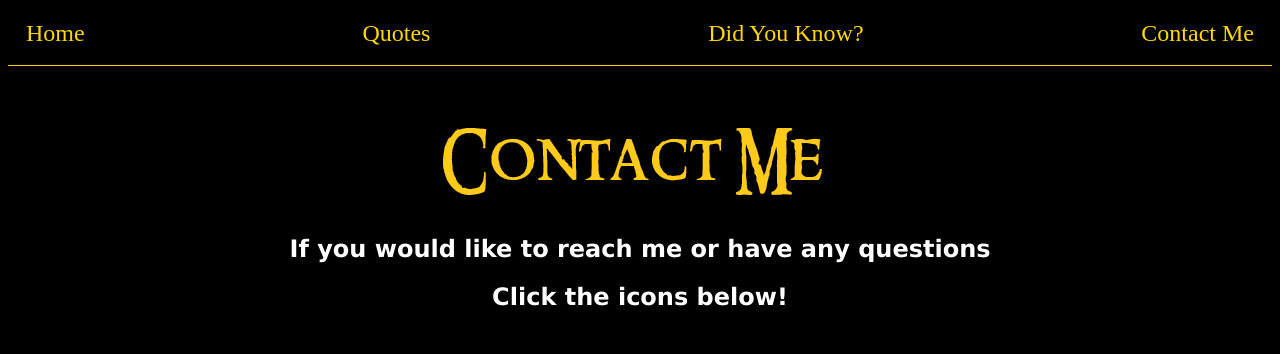
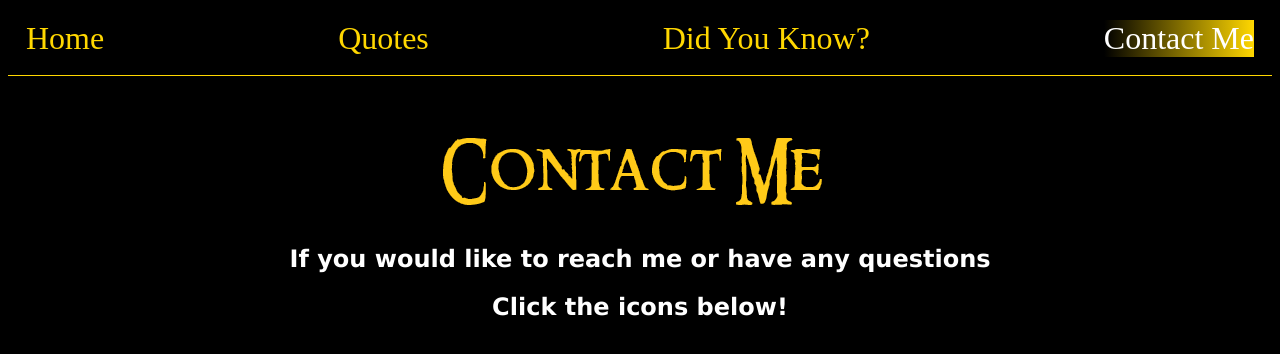
Before and after one commit to JacobHocker/react-phase-2-project, a React (Create React App) app: page /contact-me in a window 1280 px wide. Shown: the top 354 px of the page. Built offline with nearby package versions, Linux system fonts and the light colour scheme.

Commit message:
added the active styles to navbar and links to icons

```diff
--- a/src/components/NavBar.js
+++ b/src/components/NavBar.js
@@ -7,22 +7,27 @@ function NavBar() {
         margin: "0 6px 6px",
         textDecoration: "none",
         background: "black",
-        fontSize: "1.5rem",
+        fontSize: "2.0rem",
+    }
+
+    const activeStyles = {
+        color: "white",
+        background: "linear-gradient(90deg, black, gold)"
     }
 
 
     return(
         <div className="navbar">
-            <NavLink to="/" exact style={linkStyles}>
+            <NavLink to="/" exact style={linkStyles} activeStyle={activeStyles}>
                 Home
             </NavLink>
-            <NavLink to="/quotes" exact  style={linkStyles}>
+            <NavLink to="/quotes" exact  style={linkStyles} activeStyle={activeStyles}>
                 Quotes
             </NavLink>
-            <NavLink to="/did-you-know" exact  style={linkStyles}>
+            <NavLink to="/did-you-know" exact  style={linkStyles} activeStyle={activeStyles}>
                 Did You Know?
             </NavLink>
-            <NavLink to="/contact-me" exact  style={linkStyles}>
+            <NavLink to="/contact-me" exact  style={linkStyles} activeStyle={activeStyles}>
                 Contact Me
             </NavLink>
         </div>
--- a/src/index.css
+++ b/src/index.css
@@ -106,6 +106,7 @@ td {
   display: flex;
   justify-content: space-between;
   padding: 2.25rem;
+  background-color: linear-gradient();
 }
 .contact-me {
   color: white;
```
